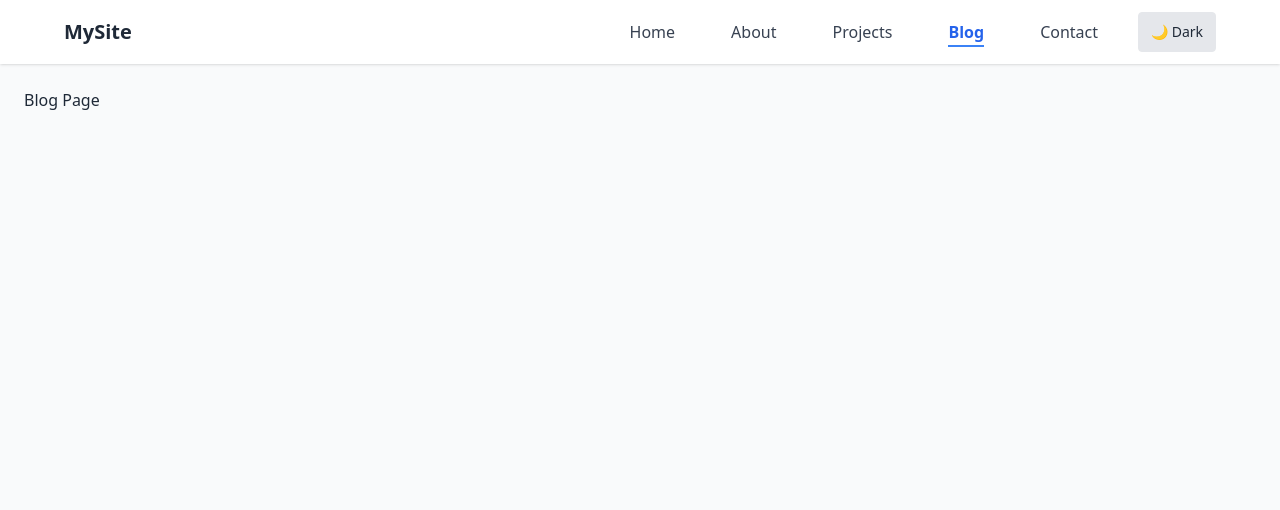
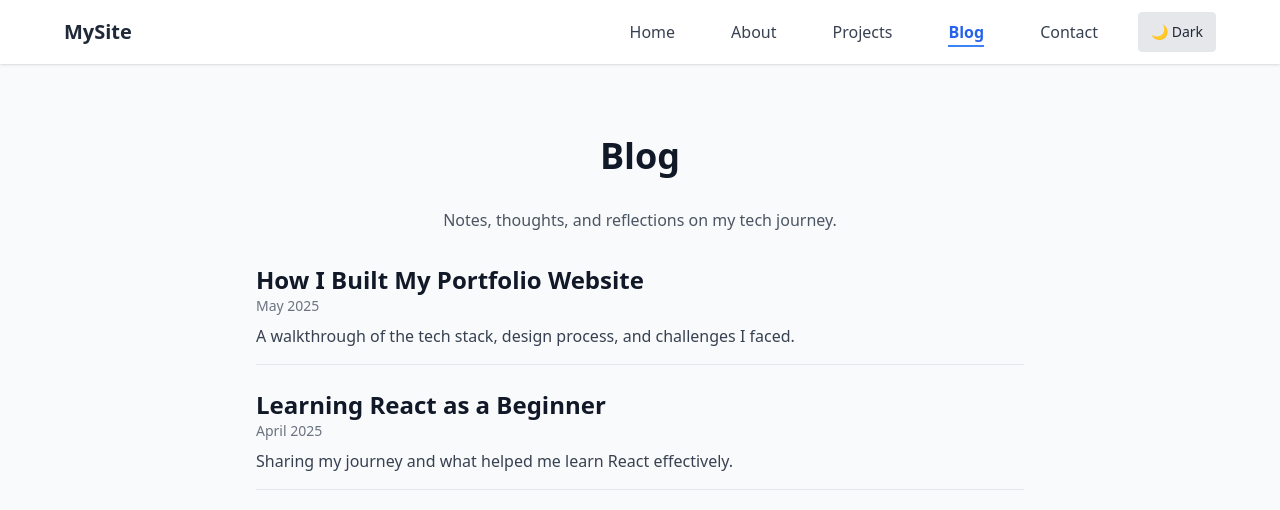
Before and after one commit to ZLin337/myWebsite, a React (Vite) app: page /blog in a window 1280 px wide. Shown: the top 510 px of the page. Built offline with nearby package versions, Linux system fonts and the light colour scheme.

Commit message:
enable resume PDF download via About page

```diff
--- a/src/pages/About.jsx
+++ b/src/pages/About.jsx
@@ -46,6 +46,14 @@ export default function About() {
                         <p className="text-sm text-gray-600 dark:text-gray-400">China · 09/2019 - 07/2023</p>
                     </div>
                 </div>
+
+                <a
+                    href="/resume.pdf"
+                    download
+                    className="inline-block mt-4 px-4 py-2 bg-blue-600 text-white rounded hover:bg-blue-700"
+                >
+                    Download Resume
+                </a>
 
                 {/* Skills Section */}
                 <div>
--- a/src/pages/Blog.jsx
+++ b/src/pages/Blog.jsx
@@ -1,3 +1,45 @@
+// src/pages/Blog.jsx
+import React from "react";
+
+const posts = [
+    {
+        title: "How I Built My Portfolio Website",
+        date: "May 2025",
+        summary: "A walkthrough of the tech stack, design process, and challenges I faced.",
+        link: "#",
+    },
+    {
+        title: "Learning React as a Beginner",
+        date: "April 2025",
+        summary: "Sharing my journey and what helped me learn React effectively.",
+        link: "#",
+    },
+];
+
 export default function Blog() {
-    return <h1>Blog Page</h1>;
+    return (
+        <section className="min-h-screen px-6 py-12 bg-gray-50 dark:bg-gray-900 text-gray-900 dark:text-white">
+            <div className="max-w-3xl mx-auto space-y-8">
+                <h1 className="text-4xl font-bold text-center">Blog</h1>
+                <p className="text-center text-gray-600 dark:text-gray-300">
+                    Notes, thoughts, and reflections on my tech journey.
+                </p>
+
+                <div className="space-y-6">
+                    {posts.map((post, index) => (
+                        <div key={index} className="border-b pb-4">
+                            <h2 className="text-2xl font-semibold">{post.title}</h2>
+                            <p className="text-sm text-gray-500">{post.date}</p>
+                            <p className="mt-2 text-gray-700 dark:text-gray-300">{post.summary}</p>
+                            {post.link !== "#" && (
+                                <a href={post.link} className="text-blue-600 hover:underline mt-1 inline-block">
+                                    Read more →
+                                </a>
+                            )}
+                        </div>
+                    ))}
+                </div>
+            </div>
+        </section>
+    );
 }
--- a/src/pages/Contact.jsx
+++ b/src/pages/Contact.jsx
@@ -17,10 +17,10 @@ export default function Contact() {
                 <div className="flex flex-col items-center gap-6">
                     {/* Email */}
                     <a
-                        href="mailto:Zlin86135@gmail.com"
+                        href="mailto:zlin86135@gmail.com"
                         className="flex items-center gap-3 text-blue-600 hover:underline"
                     >
-                        <FaEnvelope /> Zlin86135@gmail.com
+                        <FaEnvelope /> zlin86135@gmail.com
                     </a>
 
                     {/* LinkedIn */}
```
Also changed, not shown: 1 other file (tests, documents, lock files or other folders).
